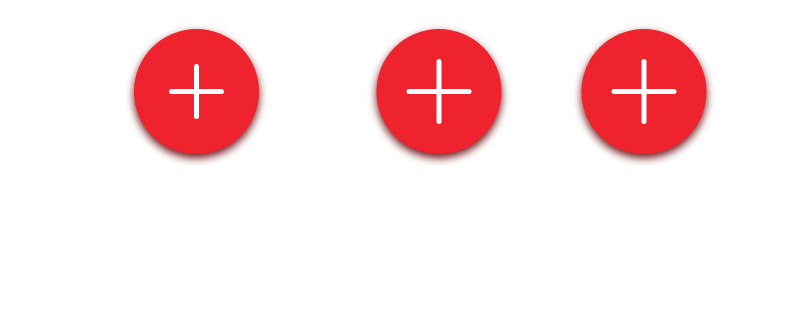
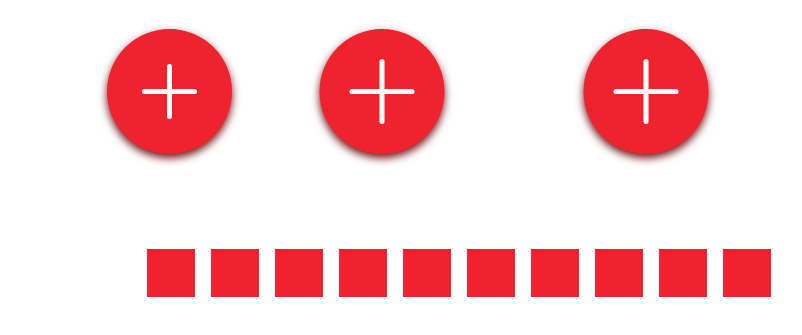
Before and after one commit to jrapala/ev-icons, a website built with Parcel: page src/index.html in a window 1280 px wide. Shown: the part 169-504 px from the top of the page, without its empty margins (21-823 px from the left). Built offline with nearby package versions, Linux system fonts and the light colour scheme.

Commit message:
Add box spinner

```diff
--- a/src/index.html
+++ b/src/index.html
@@ -185,6 +185,19 @@
 					<p id="saveButtonV2SuccessText">Success!</p>
 				</div>
 			</div>
+			<!-- BOX SPINNER -->
+			<div id="boxSpinner">
+				<div class="box"></div>
+				<div class="box"></div>
+				<div class="box"></div>
+				<div class="box"></div>
+				<div class="box"></div>
+				<div class="box"></div>
+				<div class="box"></div>
+				<div class="box"></div>
+				<div class="box"></div>
+				<div class="box"></div>
+			</div>
 		</div>
 		<script src="./index.js"></script>
 	</body>
--- a/src/index.js
+++ b/src/index.js
@@ -1,6 +1,7 @@
 import { TweenMax, Elastic, TimelineMax, Back } from 'gsap'
 import Vivus from 'vivus'
 
+window.addEventListener('DOMContentLoaded', event => {
 	document
 		.getElementById('addButton')
 		.addEventListener('mouseenter', addButtonEnter)
@@ -19,6 +20,26 @@ document
 	document
 		.getElementById('saveButtonV2Wrapper')
 		.addEventListener('click', saveButtonV2Click)
+	document
+		.getElementById('boxSpinner')
+		.addEventListener('mouseenter', boxSpinnerEnter)
+
+	function boxSpinnerEnter() {
+		var tl = new TimelineMax({
+			repeat: -1,
+		})
+		var box = document.getElementsByClassName('box')
+		tl.staggerTo(
+			box,
+			0.5,
+			{
+				scale: 0.1,
+				yoyo: true,
+				repeat: -1,
+			},
+			0.1
+		)
+	}
 
 	function saveButtonV2Enter() {
 		TweenMax.set('#saveButtonV2Disk', { x: 38, y: 13 })
@@ -163,7 +184,11 @@ function saveButtonClick() {
 			.to('#saveButtonCircle02', 0.25, { x: -20 })
 			.to('#saveButtonCircle03', 0.25, { x: 20 })
 			.staggerTo(
-			['#saveButtonCircle02', '#saveButtonCircle', '#saveButtonCircle03'],
+				[
+					'#saveButtonCircle02',
+					'#saveButtonCircle',
+					'#saveButtonCircle03',
+				],
 				0.25,
 				{ y: -12, yoyo: true, repeat: 3, delay: 0.2 },
 				0.1
@@ -201,3 +226,4 @@ function addButtonLeave() {
 			ease: Elastic.easeOut.config(1, 0.3),
 		})
 	}
+})
--- a/src/style.scss
+++ b/src/style.scss
@@ -1,4 +1,4 @@
-$color-dark: #1b1b18;
+$color-red: #ef232d;
 $color-light: #eaeaea;
 $color-highlight: #cbc5ea;
 $color-lowlight: #73628a;
@@ -59,11 +59,8 @@ body {
 }
 
 .grid {
-	display: grid;
-	grid-template-columns: repeat(5, 1fr);
-	grid-template-rows: repeat(5, 1fr);
-	grid-column-gap: 0px;
-	grid-row-gap: 0px;
+	display: flex;
+	flex-wrap: wrap;
 	margin: 2em auto;
 	width: 80vw;
 }
@@ -124,3 +121,19 @@ body {
 .pointer {
 	cursor: pointer;
 }
+
+#boxSpinner {
+	display: flex;
+	flex-direction: row;
+	align-items: center;
+	justify-content: center;
+	margin: 2rem;
+}
+
+.box {
+	background: $color-red;
+	width: 3rem;
+	height: 3rem;
+	margin-left: 0.5rem;
+	margin-right: 0.5rem;
+}
```
Lines whose indentation alone changed are shown as unchanged.
